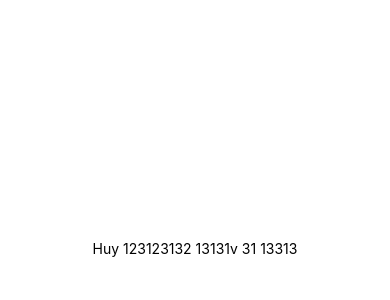
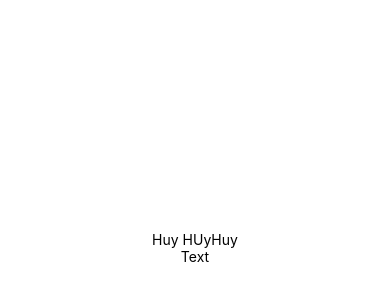
Before and after one commit to LeQuocHuy31/testgit, a React Native app: screen / in a window 390 px wide. Shown: the part 174-474 px from the top of the page. Built offline with nearby package versions, Linux system fonts and the light colour scheme.

Commit message:
[] Cmmit

```diff
--- a/App.js
+++ b/App.js
@@ -4,7 +4,8 @@ import { StyleSheet, Text, View } from 'react-native';
 export default function App() {
   return (
     <View style={styles.container}>
-      <Text>Huy 123123132 13131v 31 13313</Text>
+      <Text>Huy HUyHuy</Text>
+      <Text>Text</Text>
       <StatusBar style="auto" />
     </View>
   );
```
